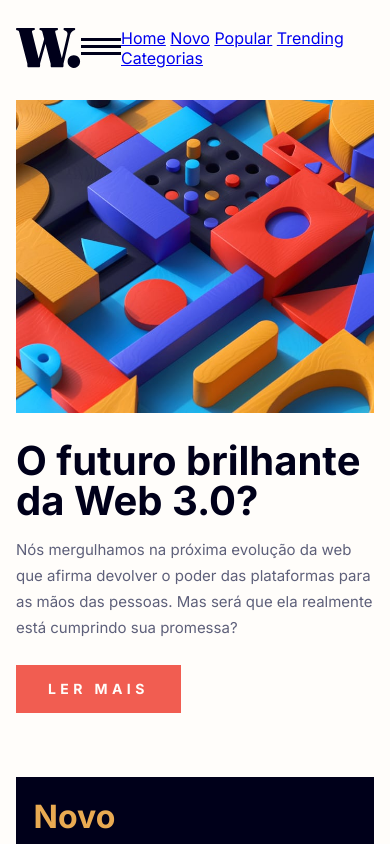
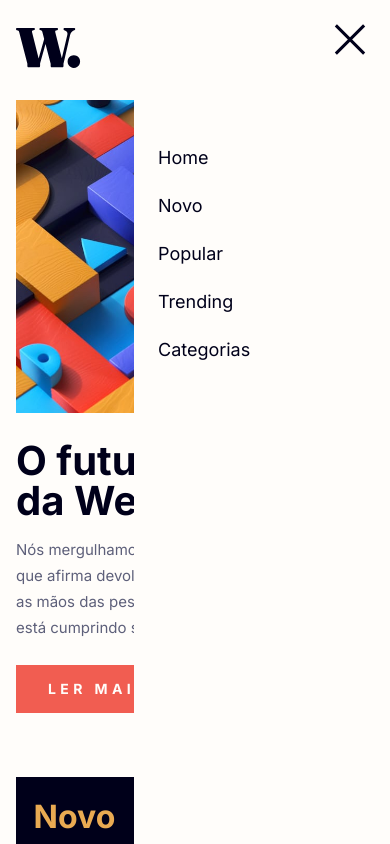
Before and after one commit to hugolitopalito/noticias, a plain HTML site: page index.html in a window 390 px wide. Shown: the top 844 px of the page. Drawn offline with Linux system fonts and the light colour scheme.

Commit message:
estilização do nav mobile

```diff
--- a/index.html
+++ b/index.html
@@ -11,7 +11,7 @@
     <title>W. Notícias</title>
 </head>
 
-<body>
+<body class="menu-open">
     <header class="header-mobile">
         <img src="./assets/images/logo.svg" alt="Logo do site de notícias W.">
 
@@ -20,6 +20,11 @@
         </button>
 
         <nav>
+
+            <button>
+                <img src="./assets/images/icon-menu-close.svg" alt="icone de X para fechar o menu">
+            </button>
+
             <a href="#">Home</a>
             <a href="#">Novo</a>
             <a href="#">Popular</a>
--- a/style.css
+++ b/style.css
@@ -20,6 +20,16 @@ body{
     background: var(--almost-white);
 }
 
+body.menu-open::before{
+    content: "";
+    position: fixed;
+    height: 100vh;
+    width: 100%;
+    color: rgb(0, 0, 26, 0.5) ;
+    top: 0;
+    left: 0;
+}
+
 .header-mobile{
     display: flex;
     justify-content: space-between;
@@ -30,6 +40,34 @@ body{
 .header-mobile button{
     border: none;
     background: none;
+    width: fit-content;
+}
+
+.header-mobile nav{
+    position: fixed;
+    background-color: var(--almost-white);
+    right: 0;
+    top: 0;
+    height: 100vh;
+    width: 16rem;
+    z-index: 999;
+
+    display: flex;
+    flex-direction: column;
+    padding: 1.5rem;
+    gap: 1.5rem;
+}
+
+.header-mobile nav button{
+    align-self: flex-end;
+    margin-bottom:4rem;
+}
+
+.header-mobile nav a{
+    text-decoration: none;
+    color: var(--dark-blue);
+    font-size:1.125rem ;
+    line-height: 1.5rem;
 }
 
 .primeira-secao{
```
